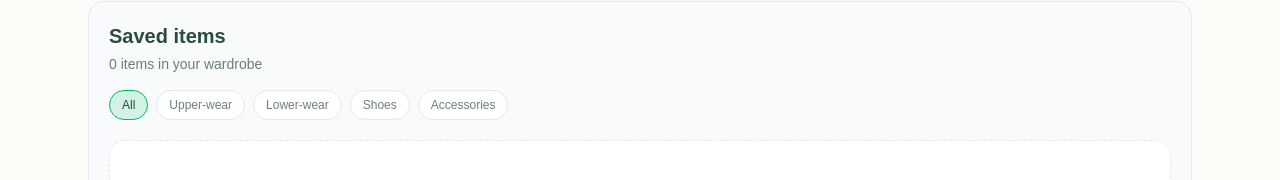
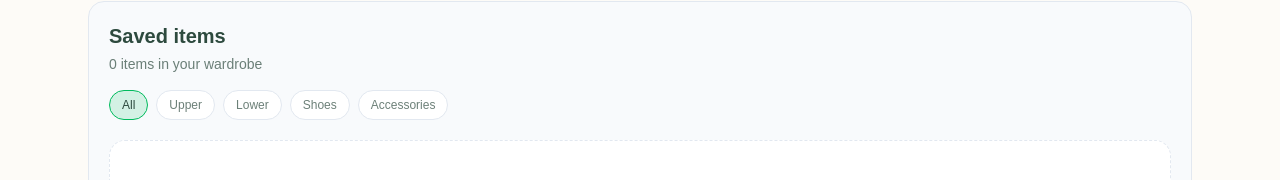
Before and after one commit to Meatball76/fashion-avatar-project, a Next.js app: page /wardrobe in a window 1280 px wide. Shown: the part 271-451 px from the top of the page. Built offline with nearby package versions, Linux system fonts and the light colour scheme; no server answers; a web font is replaced by a local one.

Commit message:
Dashboard filter

```diff
--- a/src/wardrobe/WardrobePageContent.tsx
+++ b/src/wardrobe/WardrobePageContent.tsx
@@ -6,24 +6,21 @@ import SavedOutfitsSection from "./SavedOutfitsSection";
 import WardrobeGrid from "./WardrobeGrid";
 import WardrobeUploader from "./WardrobeUploader";
 import { getSavedOutfits, subscribeToSavedOutfits } from "@/src/utils/outfits";
+import {
+  clothingFilters,
+  filterClothingItems,
+  type ClothingFilterValue,
+} from "./clothingFilters";
 
 type WardrobeTab = "saved-items" | "saved-outfits";
-type SavedItemsFilter = "all" | "upper" | "lower" | "shoes" | "accessories";
-
-const savedItemsFilterTabs: Array<{ key: SavedItemsFilter; label: string }> = [
-  { key: "all", label: "All" },
-  { key: "upper", label: "Upper-wear" },
-  { key: "lower", label: "Lower-wear" },
-  { key: "shoes", label: "Shoes" },
-  { key: "accessories", label: "Accessories" },
-];
 
 export default function WardrobePageContent() {
   const { items, isLoaded, removeItem } = useWardrobe();
   const [isAddModalOpen, setIsAddModalOpen] = useState(false);
   const [itemToDelete, setItemToDelete] = useState<string | null>(null);
   const [activeTab, setActiveTab] = useState<WardrobeTab>("saved-items");
-  const [savedItemsFilter, setSavedItemsFilter] = useState<SavedItemsFilter>("all");
+  const [savedItemsFilter, setSavedItemsFilter] =
+    useState<ClothingFilterValue>("all");
   const [savedOutfitsCount, setSavedOutfitsCount] = useState(0);
 
   useEffect(() => {
@@ -75,10 +72,7 @@ export default function WardrobePageContent() {
     };
   }, []);
 
-  const filteredItems =
-    savedItemsFilter === "all"
-      ? items
-      : items.filter((item) => item.type === savedItemsFilter);
+  const filteredItems = filterClothingItems(items, savedItemsFilter);
 
   return (
     <main className="relative mx-auto max-w-6xl px-6 py-10">
@@ -144,13 +138,13 @@ export default function WardrobePageContent() {
             </div>
 
             <div className="flex flex-wrap items-center gap-2">
-              {savedItemsFilterTabs.map((filterOption) => (
+              {clothingFilters.map((filterOption) => (
                 <button
-                  key={filterOption.key}
+                  key={filterOption.value}
                   type="button"
-                  onClick={() => setSavedItemsFilter(filterOption.key)}
+                  onClick={() => setSavedItemsFilter(filterOption.value)}
                   className={`rounded-full border px-3 py-1.5 text-xs font-medium transition-colors ${
-                    savedItemsFilter === filterOption.key
+                    savedItemsFilter === filterOption.value
                       ? "border-brand-mint bg-brand-mint/15 text-foreground"
                       : "border-border-theme bg-surface text-foreground/70 hover:text-foreground"
                   }`}
--- a/src/wardrobe/WardrobeSidebar.tsx
+++ b/src/wardrobe/WardrobeSidebar.tsx
@@ -12,6 +12,11 @@ import {
   toggleOutfitPublish,
   type SavedOutfit,
 } from "@/src/utils/outfits";
+import {
+  clothingFilters,
+  filterClothingItems,
+  type ClothingFilterValue,
+} from "./clothingFilters";
 import ImageGrid from "./ImageGrid";
 import WardrobeUploader from "./WardrobeUploader";
 import type { WardrobeItem } from "./types";
@@ -46,6 +51,8 @@ export default function WardrobeSidebar({
 }: WardrobeSidebarProps) {
   const router = useRouter();
   const [activeTab, setActiveTab] = useState<"clothes" | "outfits">("clothes");
+  const [selectedClothingFilter, setSelectedClothingFilter] =
+    useState<ClothingFilterValue>("all");
   const [stagedItems, setStagedItems] = useState<WardrobeItem[]>([]);
   const [isAddModalOpen, setIsAddModalOpen] = useState(false);
   const [savedOutfits, setSavedOutfits] = useState<SavedOutfit[]>([]);
@@ -66,6 +73,8 @@ export default function WardrobeSidebar({
     editingOutfit,
     setEditingOutfit,
   } = useWardrobe();
+
+  const filteredClothes = filterClothingItems(items, selectedClothingFilter);
 
   const handleRemoveItem = (id: string) => {
     setItemToDelete(id);
@@ -238,6 +247,29 @@ export default function WardrobeSidebar({
           Outfits
         </button>
       </div>
+
+      {activeTab === "clothes" ? (
+        <div className="mb-3 flex shrink-0 flex-wrap items-center gap-2">
+          {clothingFilters.map((filter) => {
+            const isSelected = selectedClothingFilter === filter.value;
+
+            return (
+              <button
+                key={filter.value}
+                type="button"
+                onClick={() => setSelectedClothingFilter(filter.value)}
+                className={`rounded-full border px-3 py-1.5 text-xs font-medium transition-colors ${
+                  isSelected
+                    ? "border-brand-forest bg-brand-forest text-white"
+                    : "border-border-theme bg-background text-foreground/60 hover:bg-surface-alt hover:text-foreground"
+                }`}
+              >
+                {filter.label}
+              </button>
+            );
+          })}
+        </div>
+      ) : null}
 
       <div className="flex flex-1 min-h-0 flex-col overflow-hidden">
         <div className="min-h-0 flex-1 overflow-y-auto pr-1">
@@ -449,10 +481,14 @@ export default function WardrobeSidebar({
           <p className="rounded-lg border border-dashed border-slate-300 bg-surface p-4 text-sm text-slate-500">
             No clothes added yet.
           </p>
+        ) : filteredClothes.length === 0 ? (
+          <p className="rounded-lg border border-dashed border-border-theme bg-surface p-4 text-sm text-foreground/60">
+            No clothes in this category.
+          </p>
         ) : (
             <ImageGrid
               key={user?.id ?? "guest"}
-              images={items}
+              images={filteredClothes}
               onRemove={handleRemoveItem}
               selectedItemIds={stagedItems.map((i) => i.id)}
               onItemToggle={handleItemToggle}
--- /dev/null
+++ b/src/wardrobe/clothingFilters.ts
@@ -0,0 +1,20 @@
+import type { WardrobeItem } from "./types";
+
+export const clothingFilters = [
+  { label: "All", value: "all" },
+  { label: "Upper", value: "upper" },
+  { label: "Lower", value: "lower" },
+  { label: "Shoes", value: "shoes" },
+  { label: "Accessories", value: "accessories" },
+] as const;
+
+export type ClothingFilterValue = (typeof clothingFilters)[number]["value"];
+
+export function filterClothingItems(
+  items: WardrobeItem[],
+  selectedFilter: ClothingFilterValue,
+) {
+  if (selectedFilter === "all") return items;
+
+  return items.filter((item) => item.type.toLowerCase() === selectedFilter);
+}
```
